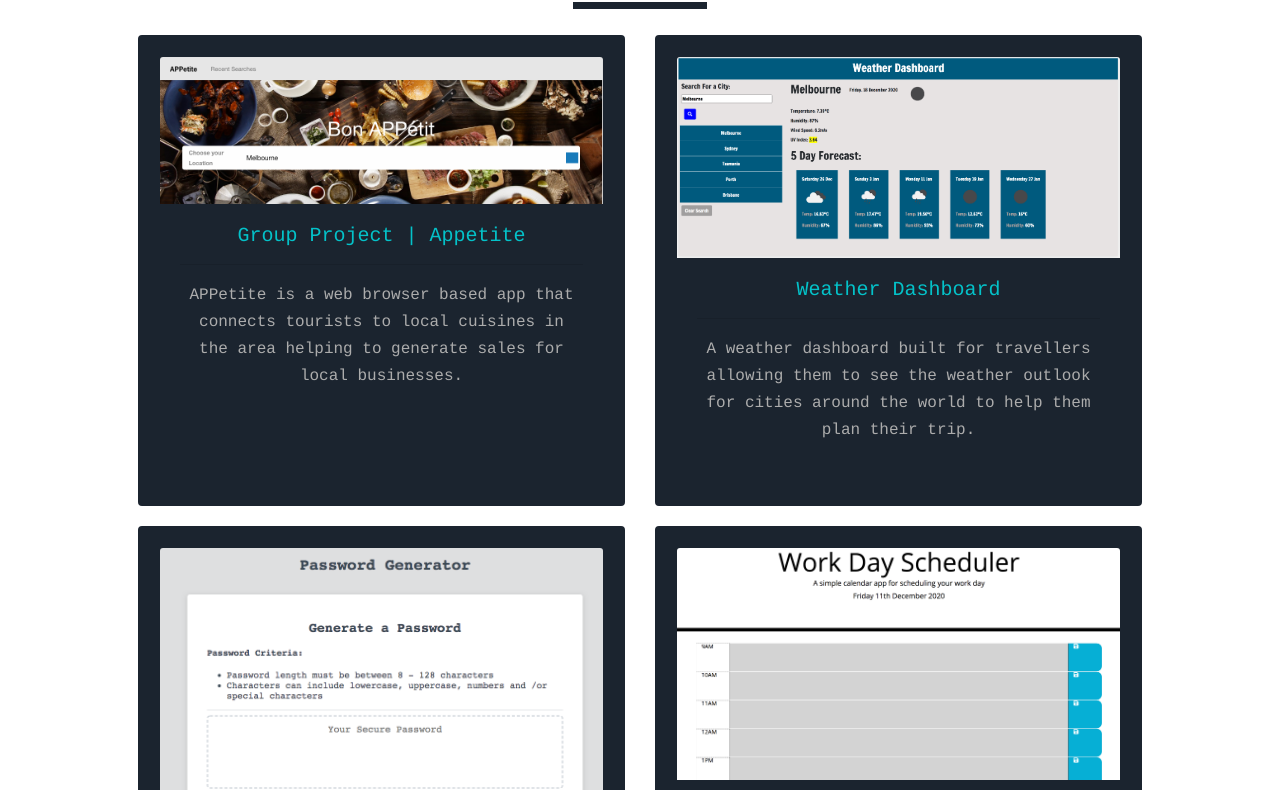
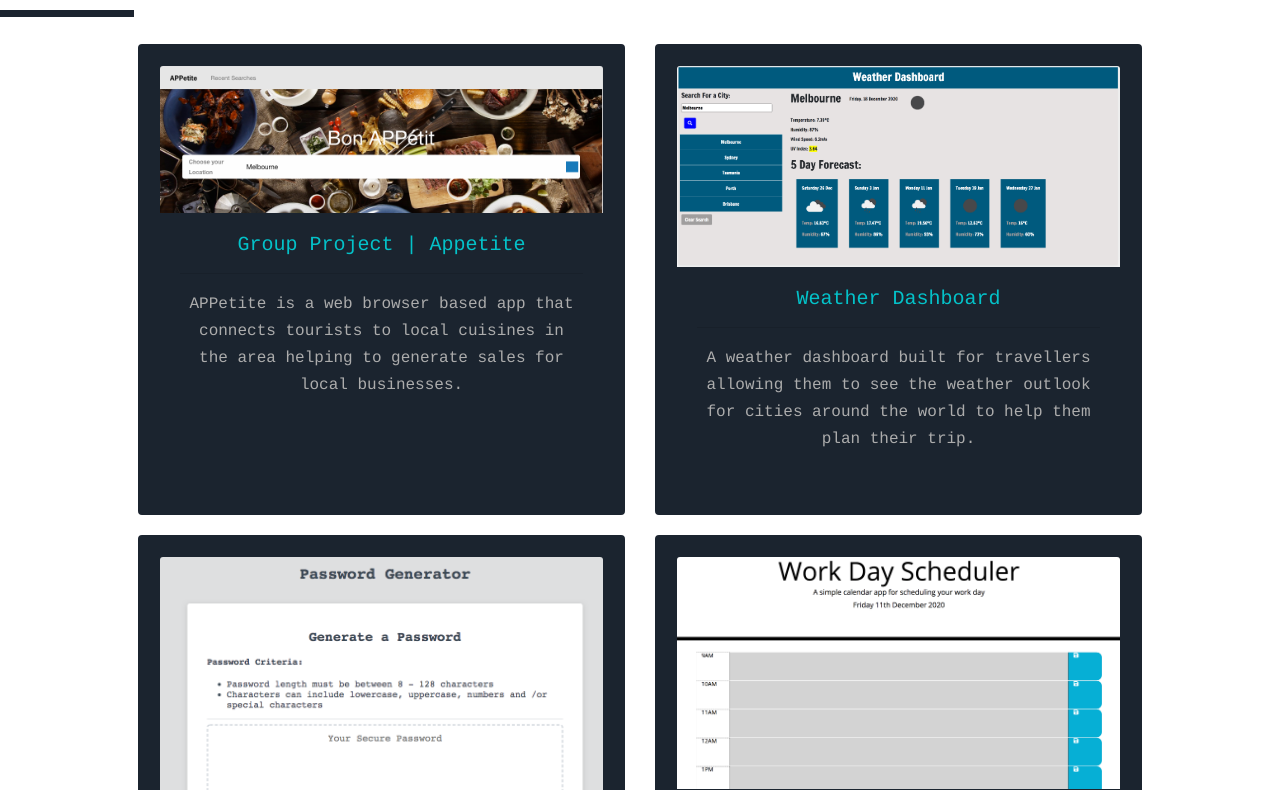
Before and after one commit to KarrynS/Portfolio, a plain HTML site: page portfolio.html in a window 1280 px wide. Shown: the part 146-936 px from the top of the page. Drawn offline with nearby package versions, Linux system fonts and the light colour scheme.

Commit message:
adjusting animate css

```diff
--- a/Assets/css/styleportfolio.css
+++ b/Assets/css/styleportfolio.css
@@ -28,6 +28,7 @@ h1 {
     width: 80%;
     margin: auto;
     padding: 10px;
+    margin-top: 40px;
 }
 
 .h-100 {
@@ -36,6 +37,10 @@ h1 {
     background: #1b242f;
 }
 
+.animateOne {
+    position: absolute;
+    left: 0;
+}
 
 /*Styling Project Cards*/
 .card-text {
```
